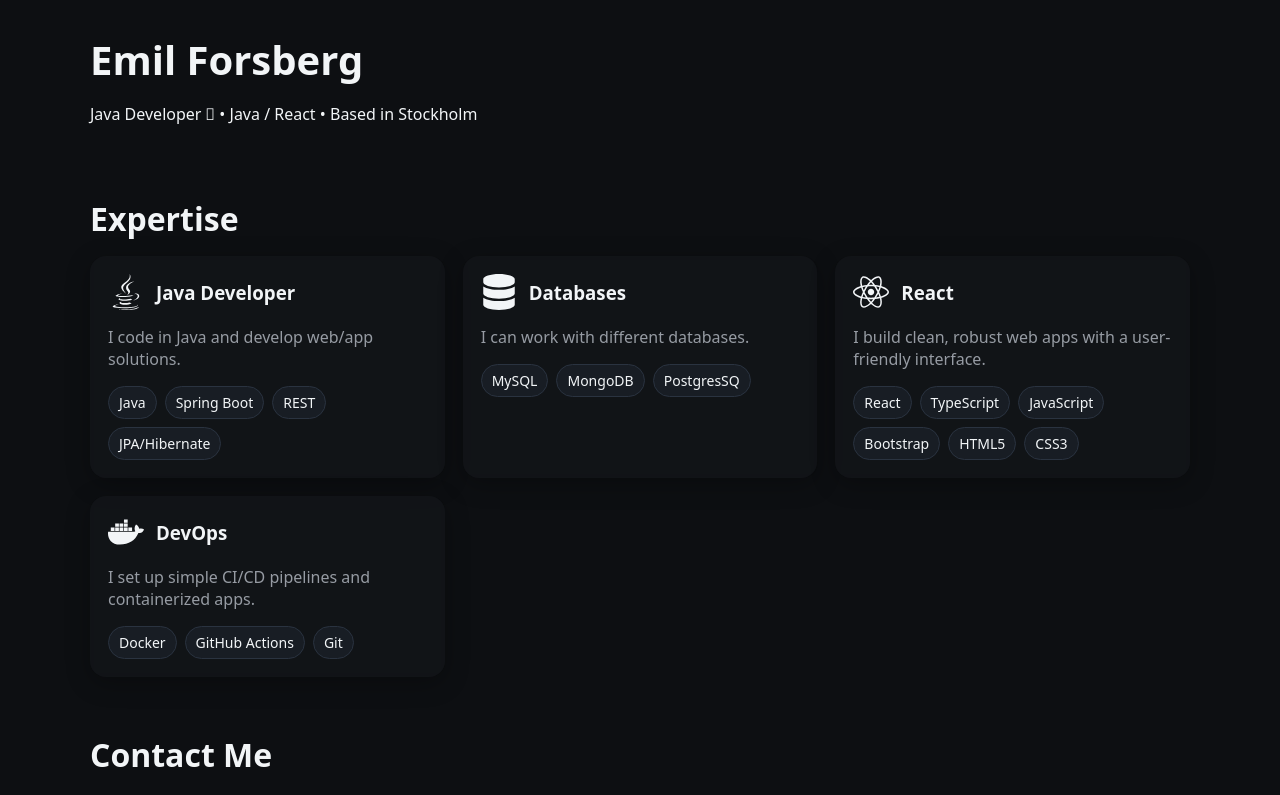
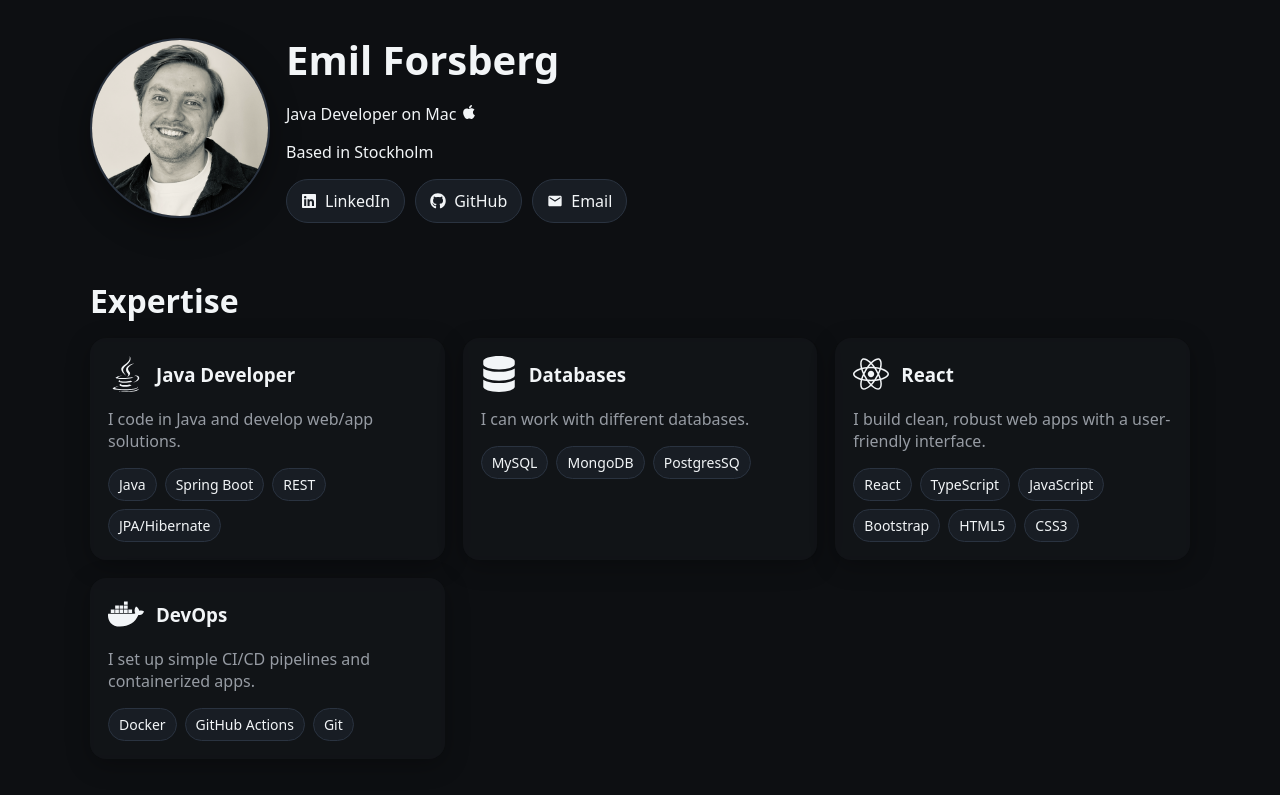
Before and after one commit to alpsten/web-portfolio-react-frontend, a React (Vite) app: page / in a window 1280 px wide. Shown: the top 795 px of the page. Built offline with nearby package versions, Linux system fonts and the light colour scheme.

Commit message:
- Big update in Header.tsx and .scss-files with help of previous template and ChatGPT.

```diff
--- a/src/components/ContactForm.tsx
+++ b/src/components/ContactForm.tsx
@@ -32,7 +32,7 @@ export default function ContactForm() {
     return (
         <section id="contact" className="container contact">
             <h2>Contact Me</h2>
-            <p className="muted">Got a project waiting to be realized? Let's collaborate and make it happen!</p>
+            <p className="muted">Working on an idea that’s ready to take off? I’d love to collaborate.</p>
 
             {submitted ? (
                 <div className="success">Thanks! I'll get back to you shortly.</div>
@@ -62,7 +62,7 @@ export default function ContactForm() {
 
                     <div className="field">
                         <label className="label" htmlFor="message">Message <span className="req">*</span></label>
-                        <textarea className="form__textarea" id="message" name="message" rows={8} placeholder="Tell me a bit about your project..." required />
+                        <textarea className="form__textarea" id="message" name="message" rows={8} placeholder="What's on your mind? Project idea? Need help? Reach out." required />
                     </div>
 
                     <div className="actions">
--- a/src/sections/Header.tsx
+++ b/src/sections/Header.tsx
@@ -1,11 +1,50 @@
+import {FaApple, FaGithub, FaLinkedin} from "react-icons/fa";
+import {MdEmail} from "react-icons/md";
+import avatar from "../assets/avatar-react.webp";
 
 export default function Header() {
     return (
+        <header className="container hero">
+            <div className="hero__grid">
 
-        <header className="header container">
-            <h1>Emil Forsberg</h1>
-            <p className="subtitle">Java Developer  • Java / React • Based in Stockholm</p>
+                <figure className="hero__avatar">
+                    <img
+                        src={avatar}
+                        alt="*this is me not loading*"
+                        width={160}
+                        height={160}
+                        loading="lazy"
+                        decoding="async"
+                    />
+                </figure>
+
+                <div className="hero_text">
+                    <h1 className="hero__title">Emil Forsberg</h1>
+
+                        <p>
+                        <span className="hero__subtitle"></span>Java Developer on Mac <FaApple aria-label="Apple" />
+                        </p>
+
+                        <p>
+                        <span className="hero__subtitle"></span>Based in Stockholm
+                        </p>
+
+                <div className="socials-inline">
+
+                    <a className="social" href="https://www.linkedin.com/in/forsberg-emil/" target="_blank" rel="noreferrer">
+                        <FaLinkedin size={16} /> LinkedIn
+                    </a>
+
+                    <a className="social" href="https://github.com/EmilForzberg" target="_blank" rel="noreferrer">
+                        <FaGithub size={16} /> GitHub
+                    </a>
+
+                    <a className="social" href="mailto:hello.emilforsberg.com">
+                        <MdEmail size={16} /> Email
+                    </a>
+                </div>
+                </div>
+            </div>
         </header>
-
     );
 }
--- a/src/styles/Main.scss
+++ b/src/styles/Main.scss
@@ -10,23 +10,91 @@
 }
 
 *{box-sizing:border-box}
+html,body,#root{height:100%}
+body{margin:0;font-family:system-ui,-apple-system,Segoe UI,Roboto,Inter,Arial,sans-serif;color:var(--text);background:var(--bg)}
+.site{display:flex;flex-direction:column;gap:56px;padding-bottom:56px}
+.container{width:min(1100px,92%);margin-inline:auto}
+.header{padding-top:32px}
+h1{font-size:clamp(28px,4vw,40px);margin:0 0 4px}
+h2{font-size:clamp(24px,3.2vw,32px);margin:0 0 16px}
+h3{margin:0}
+.muted{color:var(--muted)}
+.footer{padding-top:8px;border-top:1px solid #232a33}
 
-html,body,#root{height:100%}
+/* === Hero/Header === */
+.hero {
+  padding-top: 32px;
+}
 
-body{margin:0;font-family:system-ui,-apple-system,Segoe UI,Roboto,Inter,Arial,sans-serif;color:var(--text);background:var(--bg)}
+.hero__grid {
+  display: grid;
+  gap: 16px;
+  justify-items: center;
+  text-align: center
+}
 
-.site{display:flex;flex-direction:column;gap:56px;padding-bottom:56px}
+@media (min-width: 820px) {
+  .hero__grid {
+    grid-template-columns: auto 1fr;
+    align-items: center;
+    justify-items: start;
+    text-align: left;
+  }
+}
 
-.container{width:min(1100px,92%);margin-inline:auto}
+.hero__title {
+  margin: 0 0 2px;
+  font-size: clamp(28px, 4vw, 40px);
+}
 
-.header{padding-top:32px}
+.hero__subtitle {
+  margin: 0;
+  color: var(--muted);
+  display: inline-flex; align-items: center; gap: 6px;
+  font-size: clamp(14px, 1.8vw, 16px);
+}
 
-h1{font-size:clamp(28px,4vw,40px);margin:0 0 4px}
+.hero__text {
+  display: grid;
+  gap: 6px;
+}
 
-h2{font-size:clamp(24px,3.2vw,32px);margin:0 0 16px}
+.hero__avatar {
+  width: 180px;
+  height: 180px;
+  border-radius: 999px;
+  overflow: hidden;
+  margin: 0;
+  border: 2px solid #2a3340;
+  box-shadow: 0 10px 30px rgba(0, 0, 0, .35);
 
-h3{margin:0}
+  img {
+    width: 100%;
+    height: 100%;
+    object-fit: cover;
+    display: block;
+  }
+}
 
-.muted{color:var(--muted)}
+.hero__coords {
+  color: var(--a);
+  text-decoration: none;
+}
 
-.footer{padding-top:8px;border-top:1px solid #232a33}
+.hero__coords:hover {
+  text-decoration: underline;
+}
+
+.socials-inline {
+  display: flex;
+  gap: 10px;
+  flex-wrap: wrap;
+  margin-top: 8px;
+}
+
+@media (min-width: 820px) {
+  .socials-inline
+  {
+    justify-content: flex-start;
+  }
+}
```
Also changed, not shown: src/assets/avatar-react.webp (added).
